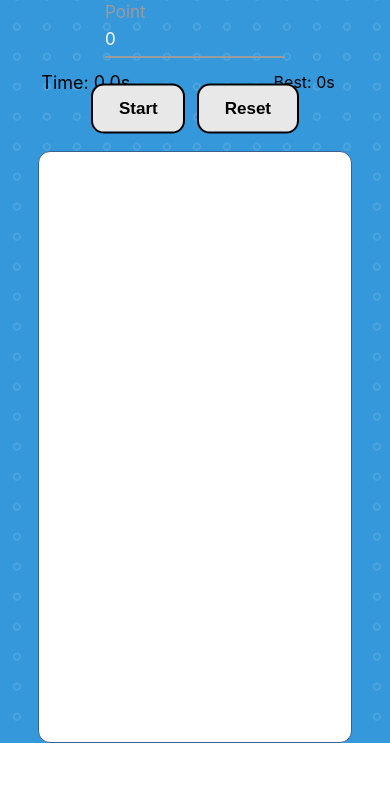
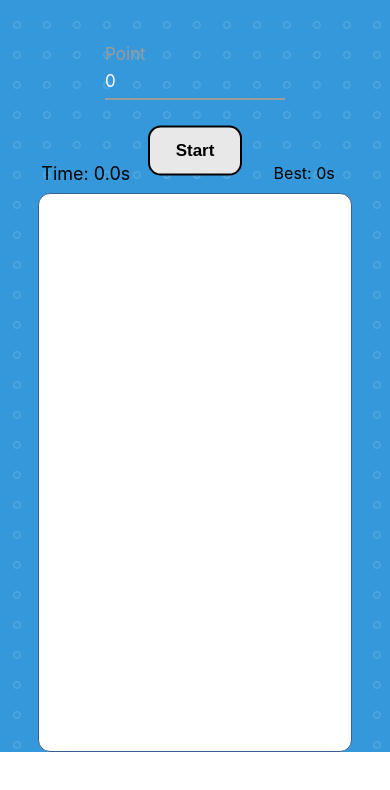
Before and after one commit to DucAnh9981/MyGame, a React (Create React App) app: page / in a window 390 px wide. Shown: the top 790 px of the page. Built offline with nearby package versions, Linux system fonts and the light colour scheme.

Commit message:
fix bug button , fix bug ressponsive

```diff
--- a/src/App.css
+++ b/src/App.css
@@ -32,6 +32,11 @@
     transform: translate(20%, 20%);
   }
 }
+@media (max-width: 800px) {
+  .guide,.header{
+      display: none;
+  }
+}
 @media (max-width: 480px) {
   .header ,.guide{
     display: none;
--- a/src/components/Game/game.css
+++ b/src/components/Game/game.css
@@ -127,7 +127,7 @@
 .board-game {
   position: relative;
   width: 80vw;
-  height: 70vh;
+  height: 66vh;
   margin: 0px auto;
   margin-top: 13px;
   border: 1px solid rgb(56, 96, 147);
@@ -158,13 +158,30 @@
   color: black;
   font-size: 13px;
 }
+.final-in-mobile{
+  display: none;
+  position: absolute;
+  top: 50%;
+  left: 50%;
+  transform: translate(-50%, -50%);
+  color: red;
+}
 @media (max-width: 580px) {
   .final-time{
     left: 78%;
-    top: 11%;
+    top: 23%;
   }
   .time{
     left: 22%;
-    top: 11%;
+    top: 23%;
+  }
+  .final-in-mobile{
+    display: block;
+  }
+  .text-input{
+    margin-top: 72px;
+  }
+  .board-game{
+    height: 66vh;
   }
 }
--- a/src/components/Game/index.js
+++ b/src/components/Game/index.js
@@ -6,9 +6,12 @@ function Game() {
   const [time, setTime] = useState(0);
   const [circles, setCircles] = useState([]);
   const [isGameStarted, setIsGameStarted] = useState(false);
+  const [hasGameStartedOnce, setHasGameStartedOnce] = useState(false);
+
   const [nextNumber, setNextNumber] = useState(1);
   const [timer, setTimer] = useState(null);
-  const [finalTime, setFinalTime] = useState(0); // Thêm state để lưu thời gian hoàn thành
+  const [finalTime, setFinalTime] = useState(0);
+  const [isGameWon, setIsGameWon] = useState(false);
 
   const startGame = () => {
     if (n <= 0) {
@@ -18,8 +21,10 @@ function Game() {
 
     setIsGameStarted(true);
     setCircles(generateCircles(n));
+    setIsGameWon(false);
     setTime(0);
     setNextNumber(1);
+    setHasGameStartedOnce(true);
 
     if (timer) clearInterval(timer);
     const interval = setInterval(() => {
@@ -28,12 +33,13 @@ function Game() {
     setTimer(interval);
   };
 
-  const stopGame = () => {
-    setIsGameStarted(false);
+  const resetGame = () => {
     clearInterval(timer);
-    setTimeout(() => setCircles([]), 1000);
+    setCircles([]);
     setTime(0);
     setNextNumber(1);
+    setIsGameWon(false);
+    setIsGameStarted(false);
   };
 
   const generateCircles = (n) => {
@@ -55,17 +61,18 @@ function Game() {
         circleElement.style.filter = "hue-rotate(90deg)";
 
         setTimeout(() => {
-          circleElement.style.transition = "opacity 2s";
+          circleElement.style.transition = "opacity 1s";
           circleElement.style.opacity = 0;
         }, 1000);
       }
 
       if (nextNumber === n) {
         setFinalTime(time.toFixed(1));
+        setIsGameWon(true);
         setTimeout(() => {
           alert(`ALL CLEARED!`);
-        }, 500);
-        stopGame();
+        }, 1000);
+        resetGame();
       }
     }
   };
@@ -88,22 +95,21 @@ function Game() {
         <label>Time: {time.toFixed(1)}s</label>
       </div>
 
-        <label className="final-time">Best: {finalTime}s</label>
+      <label className="final-time">Best: {finalTime}s</label>
 
       <button
         className="reset-button"
-        onClick={startGame}
-        disabled={isGameStarted}
+        onClick={() => {
+          if (!isGameStarted) {
+            startGame();
+          } else {
+            resetGame();
+          }
+        }}
       >
-        <span className="button_top">Start</span>
-      </button>
-
-      <button
-        className="reset-button"
-        onClick={stopGame}
-        disabled={!isGameStarted}
-      >
-        <span className="button_top">Reset</span>
+        <span className="button_top">
+          {hasGameStartedOnce ? "Reset" : "Start"}
+        </span>
       </button>
 
       <div className="board-game">
@@ -125,6 +131,7 @@ function Game() {
         ))}
       </div>
 
+      {isGameWon && <label className="final-in-mobile">ALL CLEARED</label>}
     </div>
   );
 }
--- a/src/components/Guide/index.js
+++ b/src/components/Guide/index.js
@@ -6,9 +6,6 @@ export default function index() {
     <div class="card shadow">
         <label>Note :</label>
         <ul>
-            <li>
-            Press reset after starting to play again
-            </li>
             <li>
                 <a target="_blank" rel="noreferrer" href='https://haibazo-my.sharepoint.com/personal/nhi_haibazo_com/_layouts/15/stream.aspx?id=%2Fpersonal%2Fnhi%5Fhaibazo%5Fcom%2FDocuments%2FHAIBAZO%5FROOT%2FBO%20HAIBAZO%2FHR%2FTUY%C3%8A%CC%89N%20DU%CC%A3NG%2FJD%202024%2FReact%20Intern%2FHAIBAZO%5FEntranceTest%5FReact%5FClearThePoints%2Emov&nav=eyJyZWZlcnJhbEluZm8iOnsicmVmZXJyYWxBcHAiOiJTdHJlYW1XZWJBcHAiLCJyZWZlcnJhbFZpZXciOiJTaGFyZURpYWxvZy1MaW5rIiwicmVmZXJyYWxBcHBQbGF0Zm9ybSI6IldlYiIsInJlZmVycmFsTW9kZSI6InZpZXcifX0&ga=1&referrer=StreamWebApp%2EWeb&referrerScenario=AddressBarCopied%2Eview%2E193d2e11%2D5cc3%2D4f9d%2Da615%2Dbf7f6c33b606' >Game rules</a>
             </li>
--- a/src/components/Header/header.css
+++ b/src/components/Header/header.css
@@ -16,3 +16,8 @@
     align-items: center;
     justify-content: space-between;
 }
+@media (max-width: 800px) {
+    .navbar{
+        display: none;
+    }
+  }
```
